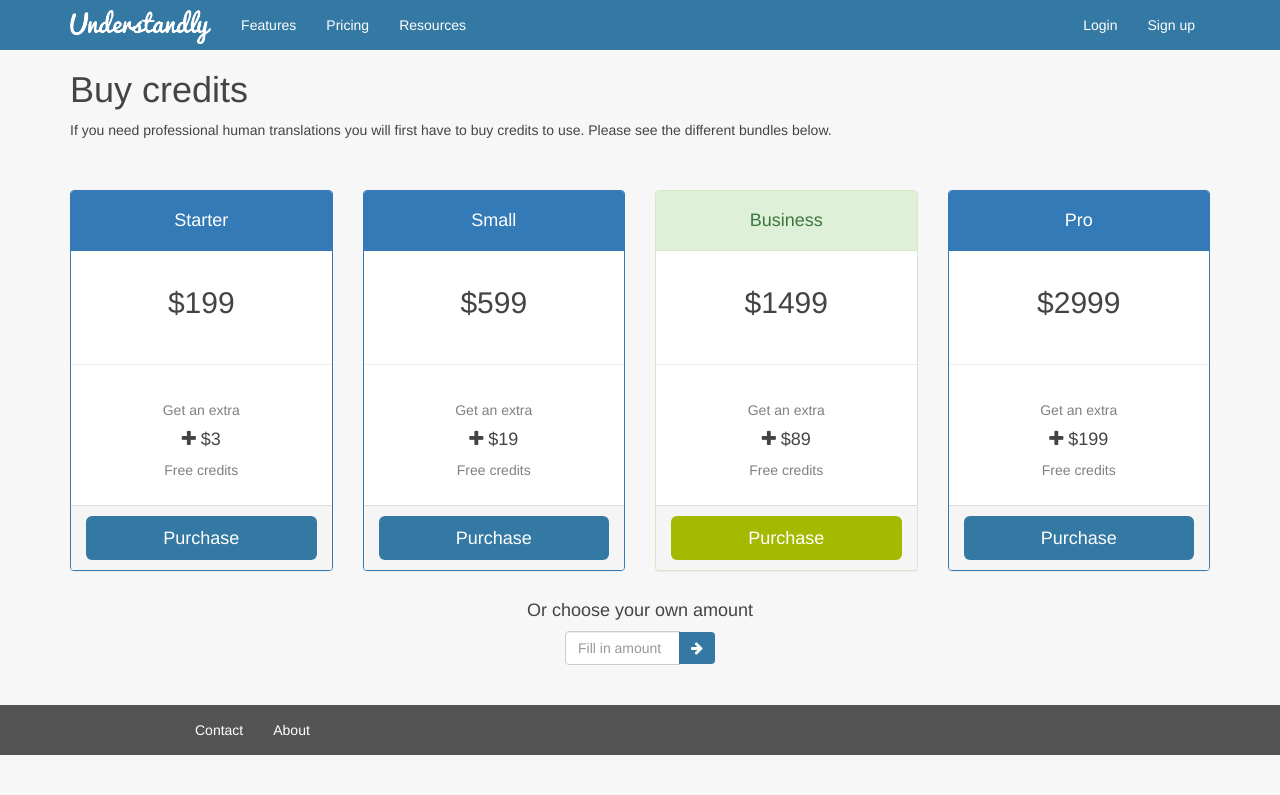
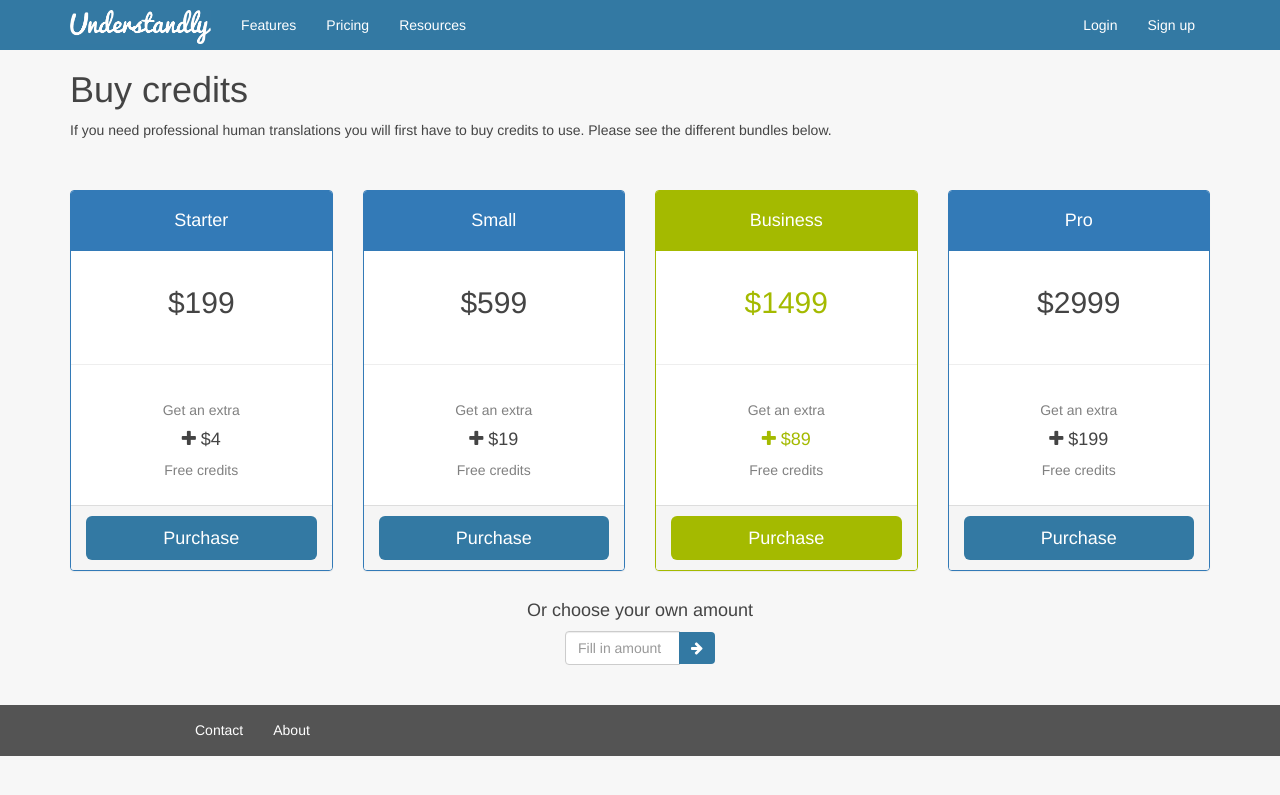
Before and after one commit to yhoiseth/www.understandly.com, a Jekyll site: the page built from pricing.html, in a window 1280 px wide. Shown: the top 795 px of the page. Built offline with Jekyll 4.4.1, drawn with Linux system fonts in a browser that asks for light colours; nearby versions of some CDN libraries.

Commit message:
Color pricing tables

```diff
--- a/_includes/footer.html
+++ b/_includes/footer.html
@@ -1,3 +1,4 @@
+<div class="container-fluid">
     <div class="row container-footer text-white">
         <div class="container">
             <div class="col-sm-offset-1 col-sm-6">
@@ -7,4 +8,6 @@
                 </ul>
             </div>
         </div>
+        <div align="center" class="col-sm-12"
     </div>
+</div>
--- a/css/main.scss
+++ b/css/main.scss
@@ -310,6 +310,18 @@ a.dropdown-toggle {
     border: none;
 }
 
+.panel-success {
+    color: rgb(164,186,000);
+    border-color: rgb(164,186,000);
+}
+
+.panel-success .panel-heading {
+    color:white;
+    border-color: rgb(164,186,000);
+    background-color: rgb(164,186,000);
+}
+
+
 .btn-success:hover,
 .btn-success:focus {
     background-color: #778100;
--- a/features.html
+++ b/features.html
@@ -91,7 +91,7 @@ permalink: /features/
                     </div>
                 </div>
             </div>
-            <div align="center" class="col-sm-12">
+            <div align="center" class="col-sm-12 padding-bottom-40px">
                 <button type="button" class="btn btn-lg margin-top-40px btn-success btn-wide">Sign up free</button>
             </div>
         </div>
--- a/pricing.html
+++ b/pricing.html
@@ -31,7 +31,7 @@ permalink: /pricing/
                         <div class="panel-body text-center">
                             <p>
                                 <span class="text-grey">Get an extra</span>
-                            <h4><i class="fa fa-plus fa-1x"></i> $3</h4>
+                            <h4><i class="fa fa-plus fa-1x"></i> $4</h4>
                             <span class="text-grey">Free credits</span>
                             </p>
                         </div>
```
Lines whose indentation alone changed are shown as unchanged.
